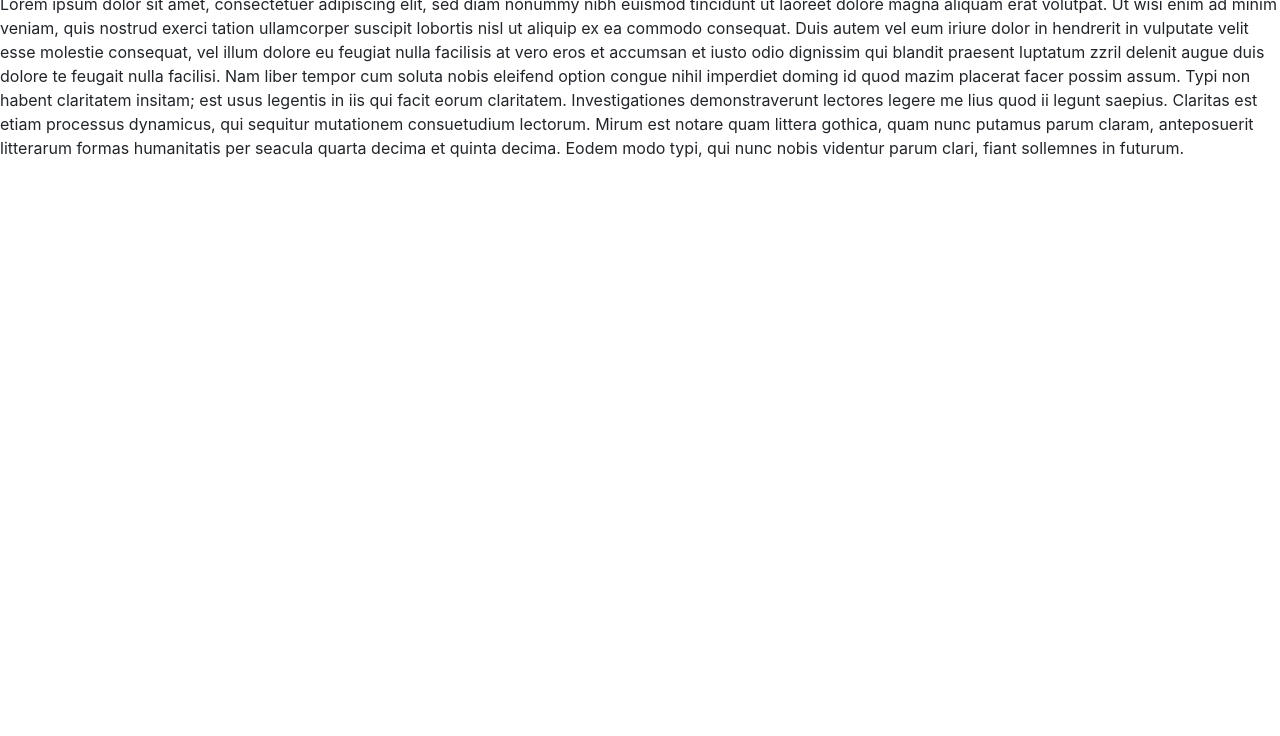
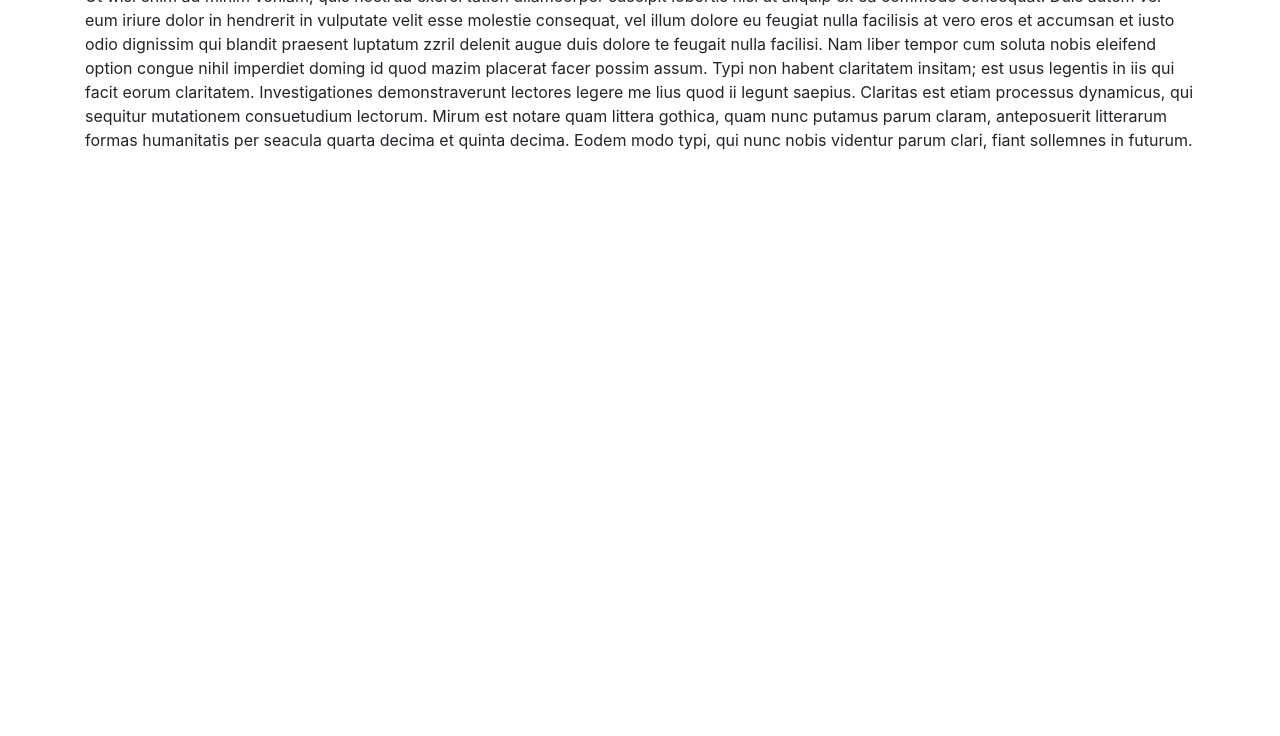
Before and after one commit to stefmendez321/week10, a plain HTML site: page index.html in a window 1280 px wide. Shown: the part 64-800 px from the top of the page. Drawn offline with nearby package versions, Linux system fonts and the light colour scheme.

Commit message:
added bootstrap classes

```diff
--- a/index.html
+++ b/index.html
@@ -8,6 +8,9 @@
     <title>Week 10</title>
 </head>
 <body>
+    <div class="container">
+        <div class="row">
+            <div class="col-sm-12"
          <h1>This is the title of my page</h1>
          <p>Lorem ipsum dolor sit amet, consectetuer adipiscing elit,
          sed diam nonummy nibh euismod tincidunt ut laoreet dolore
@@ -29,5 +32,8 @@
          humanitatis per seacula quarta decima et quinta decima. Eodem
          modo typi, qui nunc nobis videntur parum clari, fiant sollemnes
         in futurum.</p>
+    </div>
+    </div>
+  </div>
 </body>
 </html>
```
Lines whose indentation alone changed are shown as unchanged.
